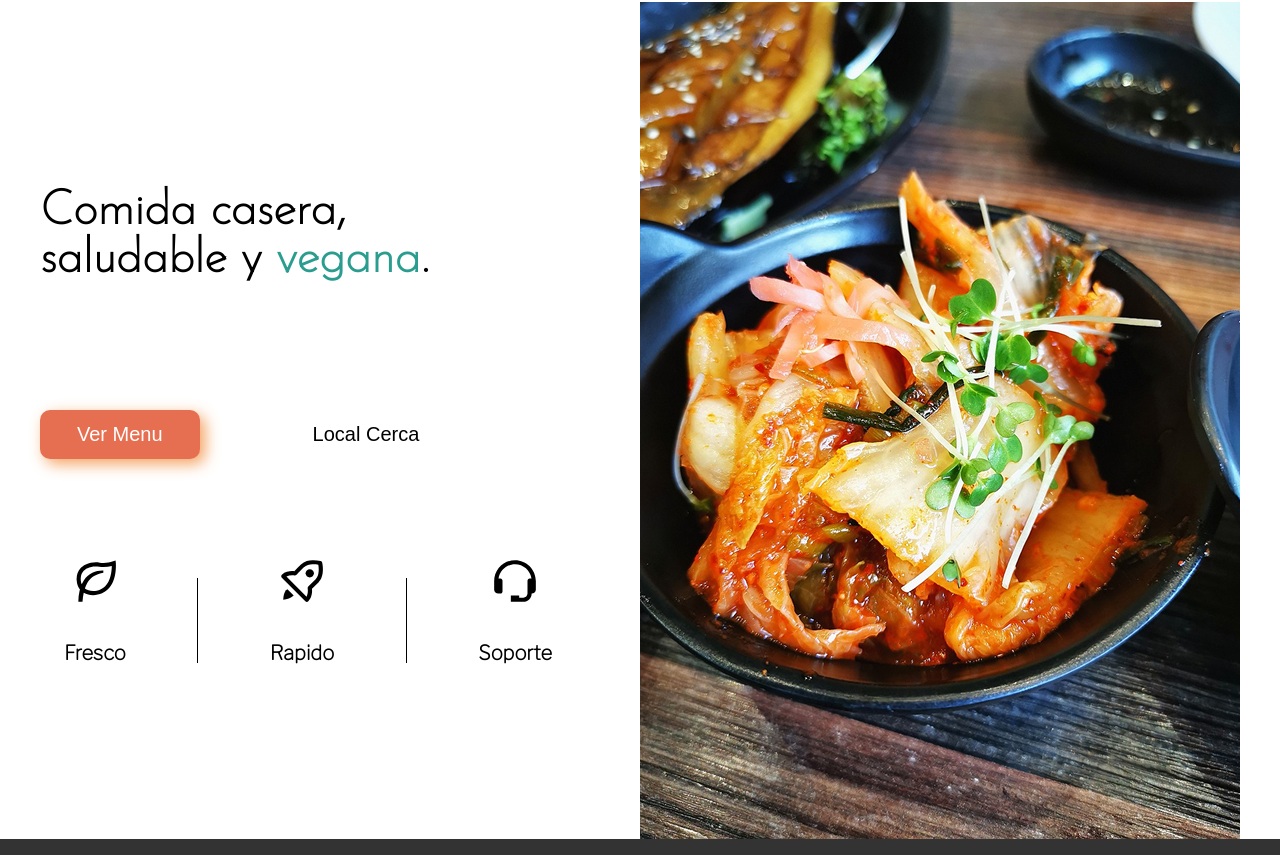
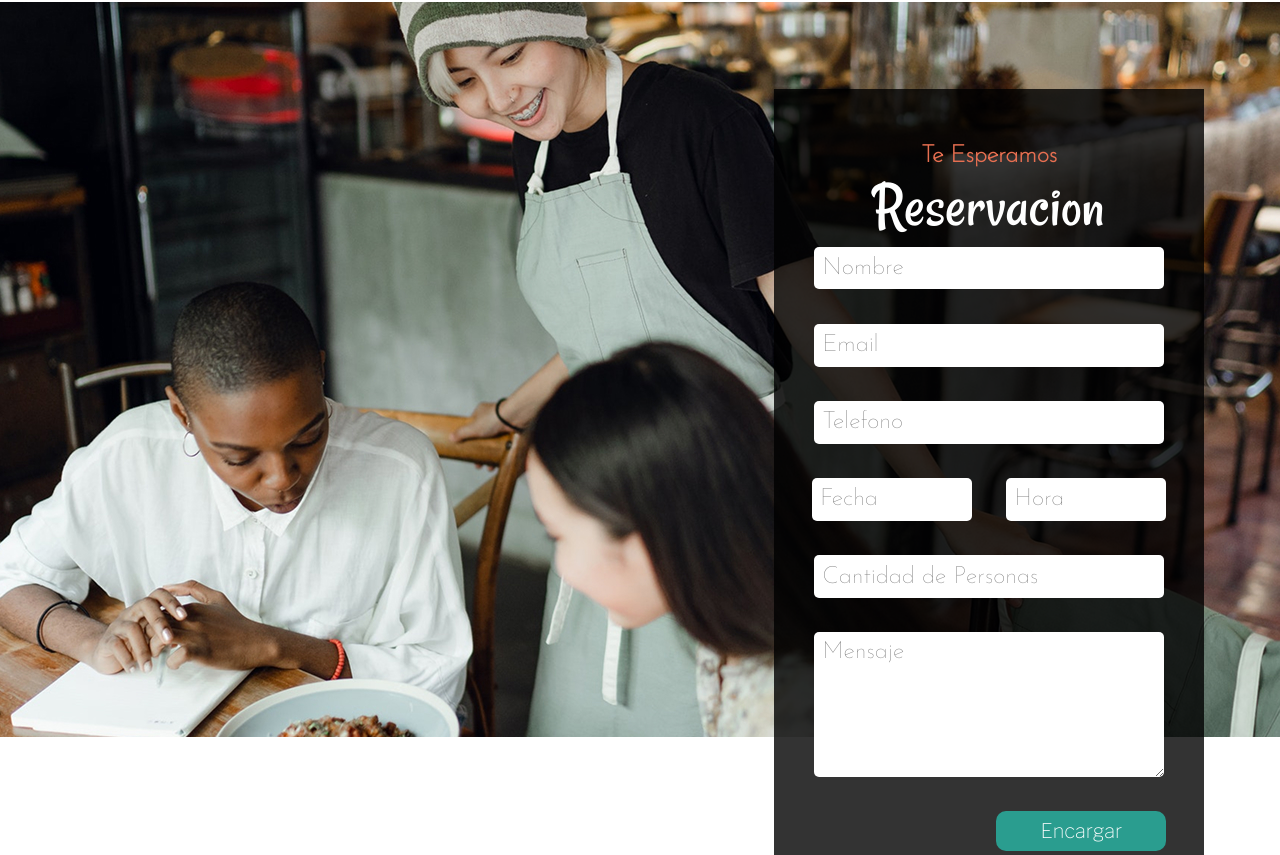
Before and after one commit to rmergeee/js-restaurant-page, a website built with webpack: page src/template.html in a window 1280 px wide. Shown: the part 148-1003 px from the top of the page. Built offline with nearby package versions, Linux system fonts and the light colour scheme.

Commit message:
complete project

```diff
--- a/src/classes/reservacion.js
+++ b/src/classes/reservacion.js
@@ -7,5 +7,24 @@ export default class Reservacion {
 
     init() {
         this.content.textContent = "";
+        this.content.className = "reservacion"
+        this.content.innerHTML =
+        `<div class="background"></div>
+        <form>
+            <div class="expertos">Te Esperamos</div>
+            <h2 class="h2-title">Reservacion</h2>
+            <fieldset>
+                <input type="number" name="nombre" id="nombre" placeholder="Nombre">
+                <input type="email" name="email" id="email" placeholder="Email">
+                <input type="number" name="telefono" id="telefono" placeholder="Telefono">
+                <div>
+                    <input type="text" name="fecha" id="fecha" placeholder="Fecha"><input type="text" name="hora" id="hora"
+                        placeholder="Hora">
+                </div>
+                <input type="number" name="numberofpeople" id="numberofpeople" placeholder="Cantidad de Personas">
+                <textarea name="message" id="message" placeholder="Mensaje"></textarea>
+                <button type="submit" class="form-button">Encargar</button>
+            </fieldset>
+        </form>`
     }
 }
--- a/src/css/styles.css
+++ b/src/css/styles.css
@@ -382,3 +382,112 @@ a {
     color: inherit;
     outline: none;
 }
+
+.reservacion {
+    display: flex;
+    flex-direction: column;
+    align-self: center;
+    height: 940px;
+
+    .background {
+        background-image: url(/src/img/pexels-ketut-subiyanto.jpg);
+        width: 1440px;
+        height: 735px;
+    }
+
+    form {
+        box-sizing: border-box;
+        position: absolute;
+        align-self: self-end;
+        margin-top: 87px;
+        margin-right: 156px;
+        width: 430px;
+        height: 800px;
+        background-color: rgba(0, 0, 0, 0.8);
+
+        .h2-title {
+            text-align: center;
+            color: white;
+            margin: 0 0 0 0;
+            padding: 0;
+        }
+
+        .expertos {
+            text-align: center;
+            margin: 54.62px 0 0 0;
+            padding: 0;
+        }
+
+        fieldset {
+            padding: 0;
+            margin-left: 38px;
+            margin-right: 38px;
+            display: flex;
+            flex-direction: column;
+
+            align-items: center;
+            border: none;
+            gap: 34.3px;
+
+            input {
+                width: 350px;
+                height: 42.84px;
+            }
+
+            input,
+            textarea {
+                box-sizing: border-box;
+                border: none;
+                border-radius: 5px;
+
+                padding: 8px;
+
+                font-family: 'josefin_sansthin', sans-serif;
+                font-size: 24px;
+            }
+
+            input:focus,
+            textarea:focus {
+                border-color: #007bff;
+                box-shadow: 0 0 5px rgb(255, 255, 255);
+                outline: none;
+            }
+
+            textarea {
+                width: 350px;
+                height: 144.58px;
+            }
+
+            input::placeholder,
+            textarea::placeholder {
+                font-family: 'josefin_sansthin', sans-serif;
+                font-size: 24px;
+            }
+
+            div {
+                display: flex;
+                gap: 34.3px;
+            }
+
+            #fecha,
+            #hora {
+                width: 160px;
+            }
+
+            .form-button {
+                background-color: #2A9D8F;
+                width: 170px;
+                height: 40px;
+                display: flex;
+                justify-content: center;
+                align-items: center;
+                font-family: 'libre_franklinthin', sans-serif;
+                font-size: 20px;
+                border: none;
+                border-radius: 10px;
+                color: #FFFFFF;
+                align-self: self-end;
+            }
+        }
+    }
+}
--- a/src/index.js
+++ b/src/index.js
@@ -9,7 +9,7 @@ const menu = new Menu();
 const reservacion = new Reservacion();
 const home = new Home();
 
-home.init();
+reservacion.init();
 
 const homePage = document.querySelector("#resto");
 homePage.addEventListener("click", () => home.init())
```
Also changed, not shown: src/template.html (+0 -1 lines), src/img/pexels-ketut-subiyanto.jpg (added).
